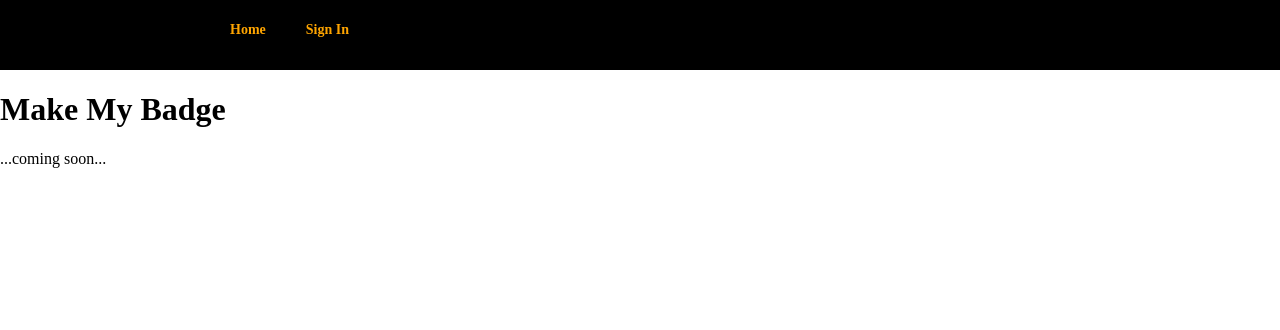
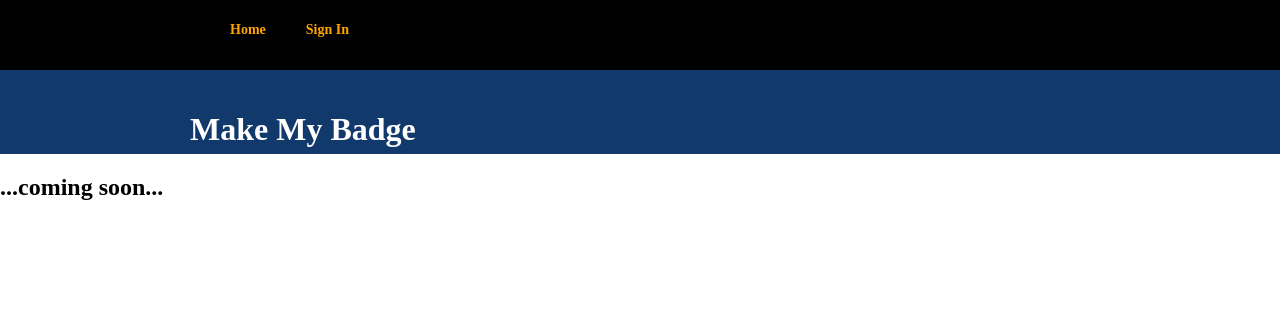
Before and after one commit to silverstripesoftware/make_my_badge, a Django app: page / in a window 1280 px wide. Shown: the top 330 px of the page. Run offline with Django 3.2, Linux system fonts and the light colour scheme; parts of the project's set-up code (start-up, migrations or seed data) failed here and were passed over; some libraries are stand-ins or nearby versions.

Commit message:
Template header

```diff
--- a/make_my_badge/badge/templates/base.html
+++ b/make_my_badge/badge/templates/base.html
@@ -15,14 +15,24 @@
 					<div id="menu">
 						<ol class="menubar">
 							<li class="menuitem"><a href="/">Home</a></li>
-							<li class="menuitem"><a href="/">Sign In</a></li>
+							<li class="menuitem"><a href="/badge/">Sign In</a></li>
 						</ol>
 						<div class="blockseparator"></div>
 					</div>
 				</div>
 			</div>
-			<div class="heading"><h1>{% block heading %}{% endblock %}</h1></div>
-			<div class="content">{% block content %}{% endblock %}</div>
+			<div id="banner">
+			    <div id="banner-container">
+					<div id="banner-content">
+						<h1>{% block heading %}{% endblock %}</h1>
+					</div>
+				</div>
+			</div>
+			<div class="content">
+				<div class="container">
+				{% block content %}{% endblock %}
+				</div>
+			</div>
 		</div>
     </body>
 </html>
--- a/make_my_badge/badge/templates/index.html
+++ b/make_my_badge/badge/templates/index.html
@@ -5,5 +5,5 @@
 {% block heading %}Make My Badge{% endblock %}
 
 {% block content %}
-...coming soon...
+<h2>...coming soon...</h2>
 {% endblock %}
```
